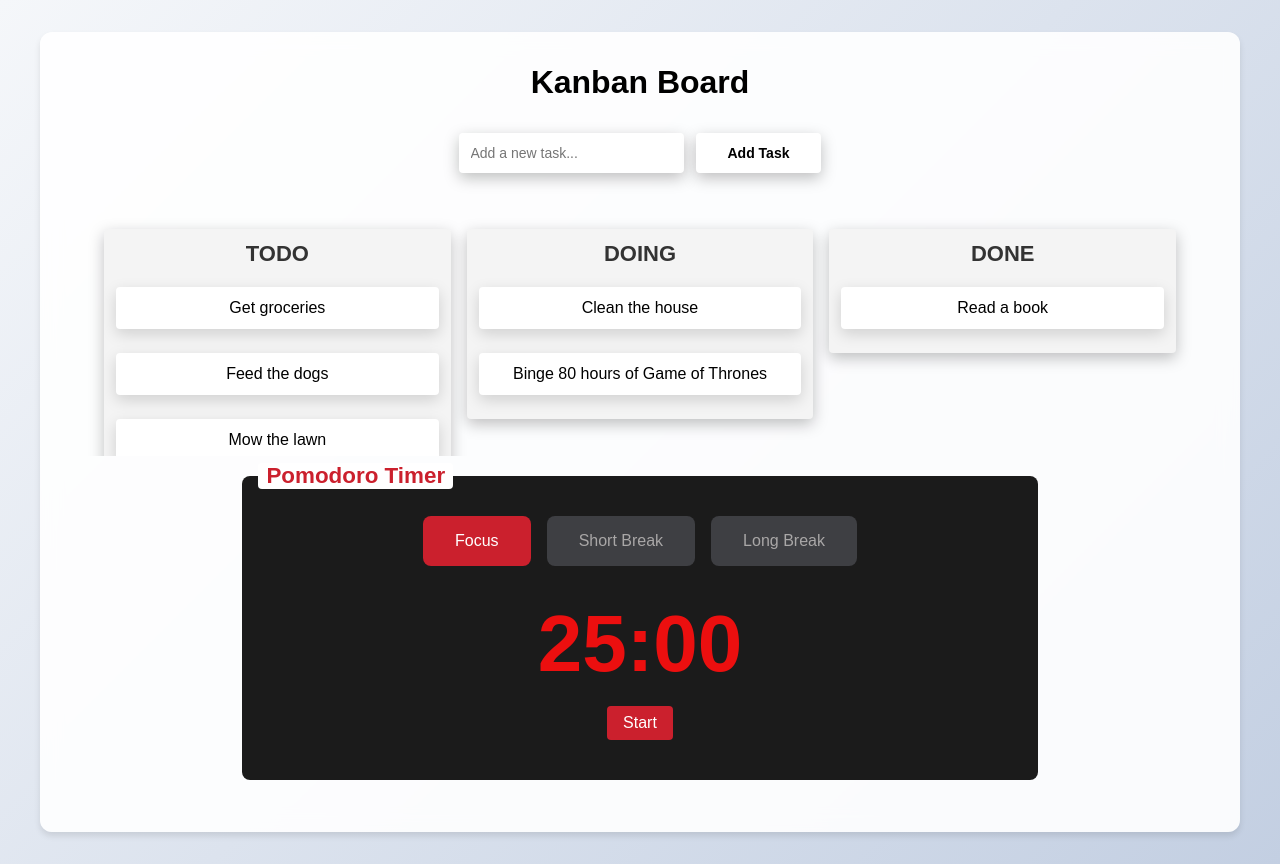
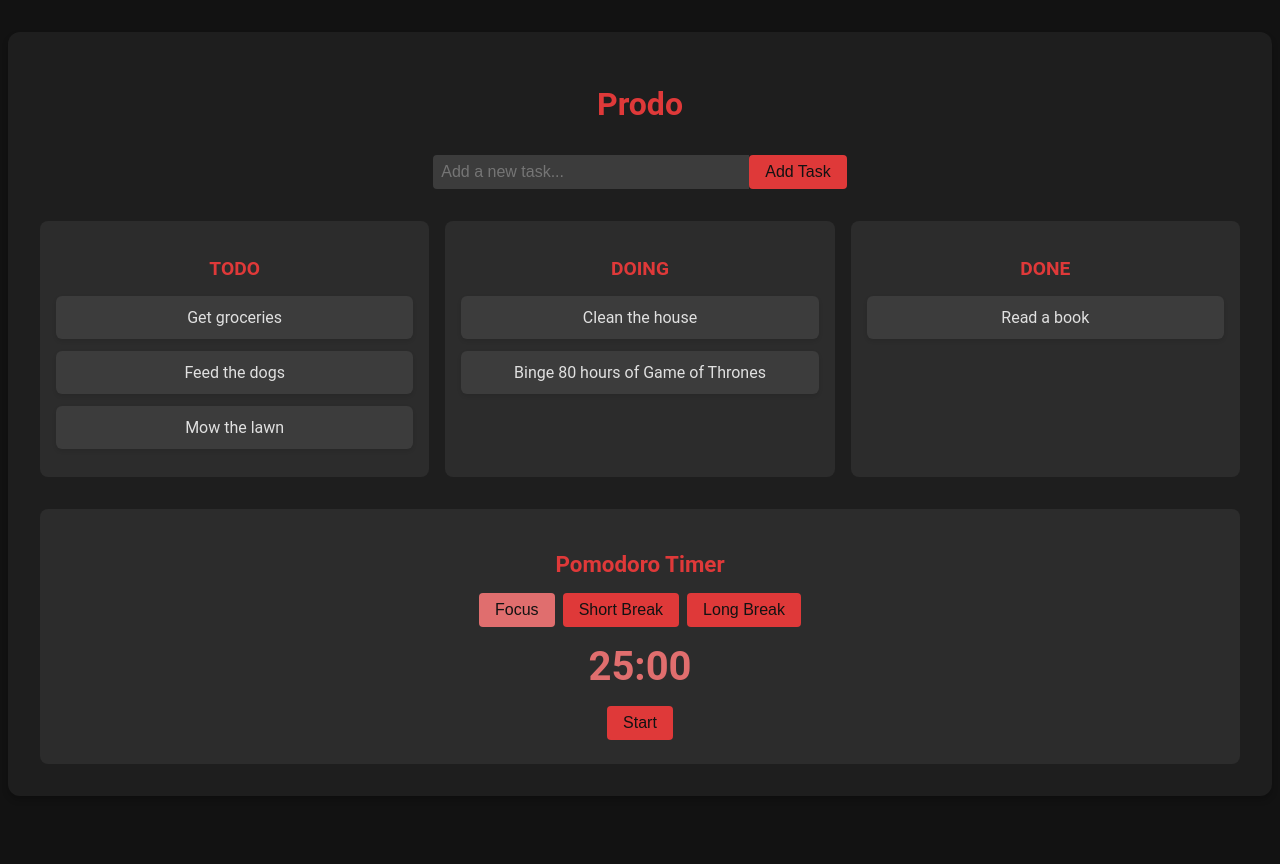
Before and after one commit to vaniasetia/Prodo, a React (Create React App) app: page / in a window 1280 px wide. After the commit the page ends 832 px from the top, so only its background shows below. Built offline with nearby package versions, Linux system fonts and the light colour scheme.

Commit message:
Aesthetic Revamp

```diff
--- a/package.json
+++ b/package.json
@@ -9,6 +9,7 @@
     "react": "^18.2.0",
     "react-dom": "^18.2.0",
     "react-scripts": "5.0.1",
+    "react-transition-group": "^4.4.5",
     "web-vitals": "^2.1.4"
   },
   "scripts": {
--- a/src/Board.js
+++ b/src/Board.js
@@ -1,6 +1,7 @@
 // Import necessary React hooks and styles
 import React, { useState, useRef, useEffect } from 'react';
-import './styles.css';
+import { CSSTransition, TransitionGroup } from 'react-transition-group';
+import './index.css';
 
 const Board = () => {
   // Initialize tasks state with some default tasks
@@ -95,23 +96,26 @@ const Board = () => {
     return times[mode] || 1500;
   };
 
-  // Function to render tasks for each status column
+  // Update renderTasks function
   const renderTasks = (status) => (
-    tasks.filter(task => task.status === status).map(task => (
+    <TransitionGroup>
+      {tasks.filter(task => task.status === status).map(task => (
+        <CSSTransition key={task.id} timeout={300} classNames="fade">
           <div
-        key={task.id}
-        className="task"
+            className="task fade-in"
             draggable
             onDragStart={(e) => handleDragStart(e, task)}
           >
             {task.title}
           </div>
-    ))
+        </CSSTransition>
+      ))}
+    </TransitionGroup>
   );
 
   return (
     <div className="board">
-      <h1>Kanban Board</h1>
+      <h1>Prodo</h1>
       {/* Form for adding new tasks */}
       <form id="todo-form" onSubmit={handleAddTask}>
         <input
@@ -129,7 +133,7 @@ const Board = () => {
         {['todo', 'doing', 'done'].map(status => (
           <div
             key={status}
-            className="swim-lane"
+            className="swim-lane fade-in"
             onDragOver={(e) => e.preventDefault()}
             onDrop={(e) => handleDrop(e, status)}
           >
@@ -140,7 +144,7 @@ const Board = () => {
       </div>
 
       {/* Pomodoro timer section */}
-      <div className="container">
+      <div className="container fade-in">
         <h2>Pomodoro Timer</h2>
         <div className="section-container">
           {['focus', 'short', 'long'].map(mode => (
--- a/src/index.css
+++ b/src/index.css
@@ -1,11 +1,10 @@
 body {
   margin: 0;
-  font-family: -apple-system, BlinkMacSystemFont, 'Segoe UI', 'Roboto', 'Oxygen',
-    'Ubuntu', 'Cantarell', 'Fira Sans', 'Droid Sans', 'Helvetica Neue',
-    sans-serif;
+  font-family: 'Roboto', sans-serif;
   -webkit-font-smoothing: antialiased;
   -moz-osx-font-smoothing: grayscale;
-  background: linear-gradient(135deg, #f5f7fa 0%, #c3cfe2 100%);
+  background-color: #121212;
+  color: #e0e0e0;
   min-height: 100vh;
 }
 
@@ -13,10 +12,15 @@ body {
   max-width: 1200px;
   margin: 2rem auto;
   padding: 2rem;
-  background-color: rgba(255, 255, 255, 0.9);
+  background-color: #1e1e1e;
   border-radius: 12px;
-  box-shadow: 0 4px 6px rgba(0, 0, 0, 0.1);
-  backdrop-filter: blur(10px);
+  box-shadow: 0 4px 6px rgba(0, 0, 0, 0.2);
+}
+
+h1 {
+  text-align: center;
+  color: #df3939;
+  margin-bottom: 2rem;
 }
 
 .lanes {
@@ -27,48 +31,61 @@ body {
 
 .swim-lane {
   flex: 1;
-  background-color: #f7f9fc;
+  background-color: #2c2c2c;
   border-radius: 8px;
   padding: 1rem;
+  transition: all 0.3s ease;
+}
+
+.swim-lane:hover {
+  transform: translateY(-5px);
+  box-shadow: 0 5px 15px #e06e6e33
 }
 
 .heading {
   font-size: 1.2rem;
   margin-bottom: 1rem;
-  color: #333;
+  color: #df3939;
+  text-align: center;
 }
 
 .task {
-  background-color: #ffffff;
+  background-color: #3c3c3c;
   border-radius: 6px;
   padding: 0.75rem;
   margin-bottom: 0.75rem;
-  box-shadow: 0 2px 4px rgba(0, 0, 0, 0.05);
+  box-shadow: 0 2px 4px rgba(0, 0, 0, 0.1);
   transition: all 0.3s ease;
+  cursor: move;
 }
 
 .task:hover {
-  box-shadow: 0 4px 8px rgba(0, 0, 0, 0.1);
+  box-shadow: 0 4px 8px #e06e6e33;
   transform: translateY(-2px);
 }
 
 #todo-form {
   margin-bottom: 2rem;
+  display: flex;
+  justify-content: center;
 }
 
 #todo-input {
   padding: 0.5rem;
   font-size: 1rem;
-  border: 1px solid #ddd;
-  border-radius: 4px;
-  margin-right: 0.5rem;
+  border: none;
+  border-radius: 4px 0 0 4px;
+  background-color: #3c3c3c;
+  color: #e0e0e0;
+  flex-grow: 1;
+  max-width: 300px;
 }
 
 button {
   padding: 0.5rem 1rem;
   font-size: 1rem;
-  background-color: #cb202d;
-  color: white;
+  background-color: #df3939;
+  color: #121212;
   border: none;
   border-radius: 4px;
   cursor: pointer;
@@ -76,38 +93,28 @@ button {
 }
 
 button:hover {
-  background-color: #cb202d;
+  background-color: #e06e6e;
 }
 
 button:disabled {
-  background-color: #cccccc;
+  background-color: #4c4c4c;
   cursor: not-allowed;
   opacity: 0.7;
 }
 
-button:disabled:hover {
-  background-color: #cccccc;
-}
-
 .container {
   margin-top: 2rem;
-  background-color: rgba(247, 249, 252, 0.8);
+  background-color: #2c2c2c;
   border-radius: 8px;
   padding: 1.5rem;
   position: relative;
-  backdrop-filter: blur(5px);
 }
 
 .container h2 {
-  color: #cb202d;
+  color: #df3939;
   font-size: 1.4rem;
-  margin: 0;
-  position: absolute;
-  top: -0.8rem;
-  left: 1rem;
-  background-color: #ffffff;
-  padding: 0 0.5rem;
-  border-radius: 4px;
+  margin-bottom: 1rem;
+  text-align: center;
 }
 
 .section-container {
@@ -122,10 +129,11 @@ button:disabled:hover {
 }
 
 #time {
-  font-size: 2rem;
+  font-size: 2.5rem;
   font-weight: bold;
   display: block;
   margin-bottom: 1rem;
+  color: #e06e6e;
 }
 
 .btn-container {
@@ -135,9 +143,14 @@ button:disabled:hover {
 }
 
 .btn-focus {
-  background-color: #cb202d;
+  background-color: #e06e6e;
 }
 
-.fa-rotate-right {
-  font-size: 1rem;
+@keyframes fadeIn {
+  from { opacity: 0; }
+  to { opacity: 1; }
 }
+
+.fade-in {
+  animation: fadeIn 0.5s ease-in;
+}
--- a/src/styles.css
+++ /dev/null
@@ -1,204 +0,0 @@
-* {
-    padding: 0;
-    margin: 0;
-    box-sizing: border-box;
-    font-family: sans-serif;
-    -ms-overflow-style: none;
-    scrollbar-width: none;
-  }
-
-  *::-webkit-scrollbar {
-    display: none;
-  }
-
-  .board {
-    width: 100%;
-    height: 100vh;
-    overflow: scroll;
-    background-position: center;
-    background-size: cover;
-    display: flex;
-    flex-direction: column;
-  }
-
-  #todo-form {
-    padding: 32px 32px 0;
-  }
-
-  #todo-form input {
-    padding: 12px;
-    margin-right: 12px;
-    width: 225px;
-
-    border-radius: 4px;
-    border: none;
-
-    box-shadow: 0px 5px 15px rgba(0, 0, 0, 0.25);
-    background: white;
-
-    font-size: 14px;
-    outline: none;
-  }
-
-  #todo-form button {
-    padding: 12px 32px;
-
-    border-radius: 4px;
-    border: none;
-
-    box-shadow: 0px 5px 15px rgba(0, 0, 0, 0.25);
-    background: #ffffff;
-    color: black;
-
-    font-weight: bold;
-    font-size: 14px;
-    cursor: pointer;
-  }
-
-  /* ---- BOARD ---- */
-
-  .lanes {
-    display: flex;
-    flex: 1;
-    align-items: flex-start;
-    justify-content: start;
-    gap: 16px;
-
-    padding: 24px 32px;
-
-    overflow: scroll;
-    height: 100%;
-  }
-
-  .heading {
-    font-size: 22px;
-    font-weight: bold;
-    margin-bottom: 8px;
-  }
-
-  .swim-lane {
-    display: flex;
-    flex-direction: column;
-    gap: 12px;
-
-    background: #f4f4f4;
-    box-shadow: 0px 5px 15px rgba(0, 0, 0, 0.25);
-
-    padding: 12px;
-    border-radius: 4px;
-    width: 225px;
-    min-height: 120px;
-
-    flex-shrink: 0;
-  }
-
-  .task {
-    background: white;
-    color: black;
-    box-shadow: 0px 5px 15px rgba(0, 0, 0, 0.15);
-
-    padding: 12px;
-    border-radius: 4px;
-
-    font-size: 16px;
-    cursor: move;
-  }
-
-  .is-dragging {
-    scale: 1.02;
-    box-shadow: 0px 5px 15px rgba(0, 0, 0, 0.25);
-    background: rgb(50, 50, 50);
-    color: rgb(70, 17, 17);
-  }
-
-  @media only screen and (max-width: 768px) {
-    #todo-form input {
-      margin-bottom: 4px;
-    }
-
-    .lanes {
-      padding: 24px 8px;
-      flex-direction: column;
-    }
-
-    .swim-lane {
-      width: calc(100% -32px);
-    }
-  }
-
-  /* Timer Styles */
-  .container {
-    background-color: #1b1b1b;
-    width: min(70%, 1500px);
-    position: relative;
-    padding: 40px 20px;
-    border-radius: 0.5em;
-    margin: 20px auto;
-  }
-
-  button {
-    border: none;
-    outline: none;
-    cursor: pointer;
-  }
-
-  .section-container {
-    display: flex;
-    gap: 1em;
-    justify-content: center;
-  }
-
-  .btn {
-    padding: 1em 2em;
-    border-radius: 0.5em;
-    background-color: #3e3f43;
-    color: #a9a7a7;
-  }
-
-  .btn-focus {
-    background-color: #cb202d;
-    color: #ffffff;
-  }
-
-  .time-btn-container {
-    display: flex;
-    flex-direction: column;
-    margin-top: 2em;
-  }
-
-  #time {
-    text-align: center;
-    color: #ec0f0f;
-    font-size: 5em;
-    font-weight: 600;
-  }
-
-  .btn-container {
-    display: flex;
-    justify-content: center;
-    gap: 2em;
-  }
-
-  #btn-start,
-  #btn-pause {
-    padding: 1em 2em;
-    border-radius: 0.5em;
-    cursor: pointer;
-    background-color: #ffffff;
-  }
-
-  #btn-reset {
-    background-color: transparent;
-    border: none;
-    outline: none;
-    color: #ffffff;
-    font-size: 2em;
-  }
-
-  .hide {
-    display: none;
-  }
-
-  .show {
-    display: block;
-  }
```
Also changed, not shown: 1 other file (tests, documents, lock files or other folders). Lines whose indentation alone changed are shown as unchanged.
